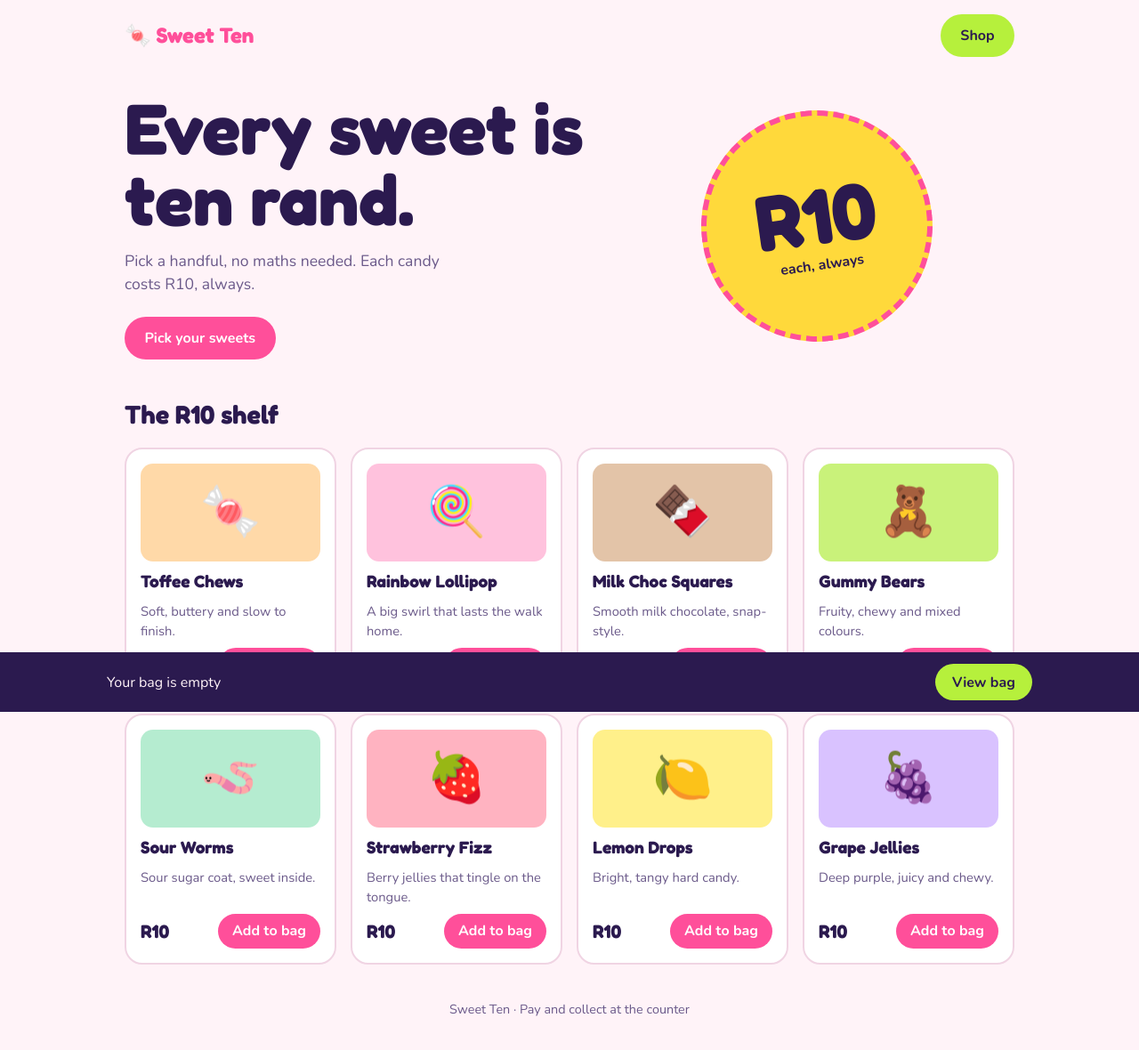
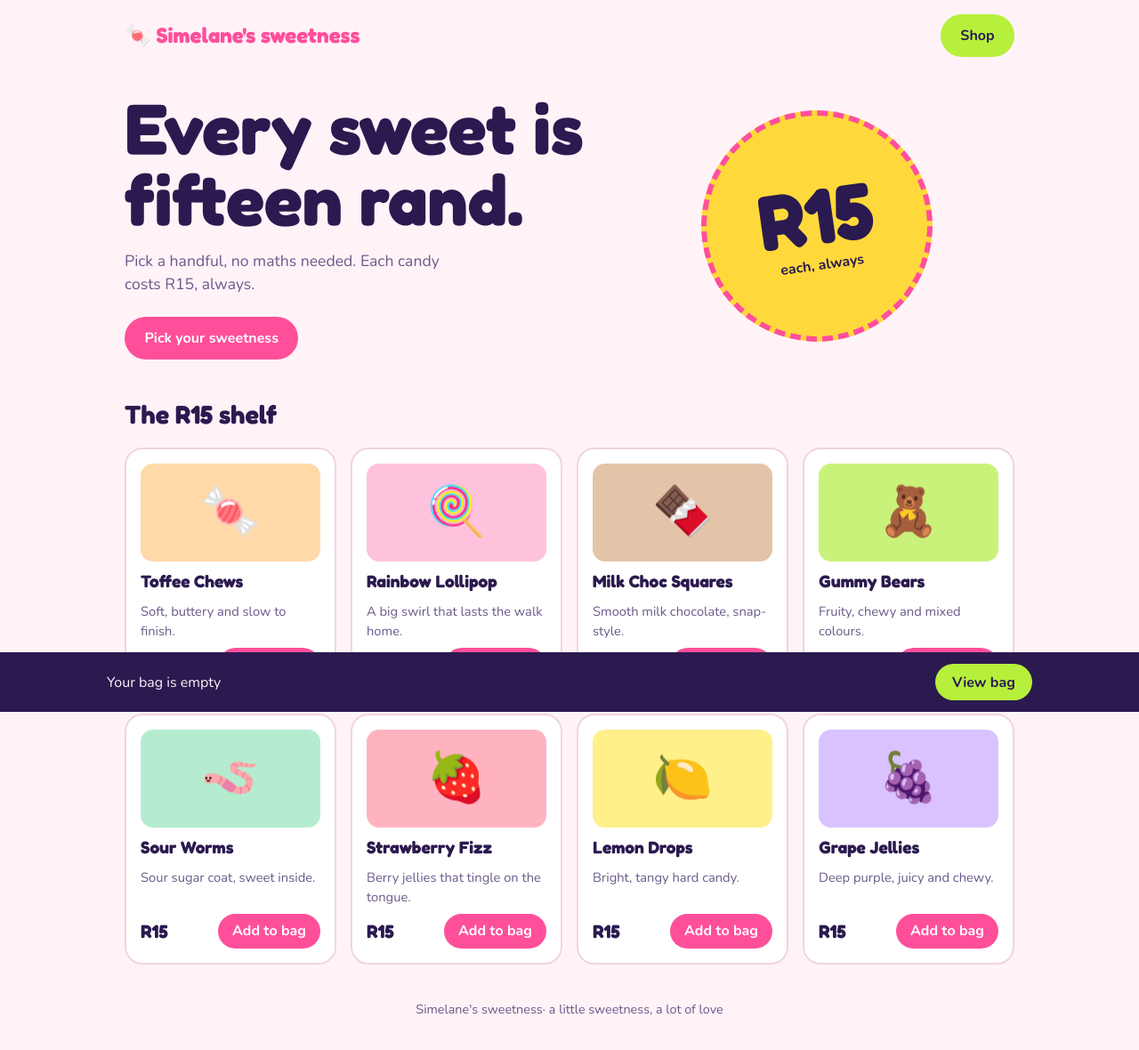
Before and after one commit to simelanenosisa91-arch/NosisaSimelane-website, a plain HTML site: page index.html in a window 1280 px wide. Shown: the whole page at 89% size. Drawn offline with nearby package versions, Linux system fonts and the light colour scheme.

Commit message:
Update index.html

```diff
--- a/index.html
+++ b/index.html
@@ -3,7 +3,7 @@
 <head>
 <meta charset="utf-8">
 <meta name="viewport" content="width=device-width, initial-scale=1, viewport-fit=cover">
-<title>Sweet Ten – every candy R10</title>
+<title>Simelane Candy Shop R10</title>
 <link rel="preconnect" href="https://fonts.googleapis.com">
 <link rel="preconnect" href="https://fonts.gstatic.com" crossorigin>
 <link href="https://fonts.googleapis.com/css2?family=Fredoka:wght@500;700&family=Nunito:wght@400;700&display=swap" rel="stylesheet">
@@ -89,20 +89,20 @@ footer{color:var(--muted);text-align:center;padding:2.5rem 0 1rem;font-size:.9re
   <small>Tap anywhere to skip</small>
 </div>
 <div class="wrap">
-  <header class="top"><div class="brand">🍬 Sweet Ten</div><a class="btn alt" href="#shop">Shop</a></header>
+  <header class="top"><div class="brand">🍬 Simelane's sweetness</div><a class="btn alt" href="#shop">Shop</a></header>
   <section class="hero">
     <div>
-      <h1>Every sweet is ten rand.</h1>
-      <p>Pick a handful, no maths needed. Each candy costs R10, always.</p>
-      <a class="btn" href="#shop">Pick your sweets</a>
+      <h1>Every sweet is fifteen rand.</h1>
+      <p>Pick a handful, no maths needed. Each candy costs R15, always.</p>
+      <a class="btn" href="#shop">Pick your sweetness</a>
     </div>
-    <div class="tag" aria-hidden="true"><b>R10</b><span>each, always</span></div>
+    <div class="tag" aria-hidden="true"><b>R15</b><span>each, always</span></div>
   </section>
   <section id="shop">
-    <h2>The R10 shelf</h2>
+    <h2>The R15 shelf</h2>
     <div class="grid" id="grid"></div>
   </section>
-  <footer>Sweet Ten · Pay and collect at the counter</footer>
+  <footer>Simelane's sweetness· a little sweetness, a lot of love</footer>
 </div>
 
 <div class="panel" id="panel" hidden>
@@ -128,7 +128,7 @@ footer{color:var(--muted);text-align:center;padding:2.5rem 0 1rem;font-size:.9re
   s.addEventListener("click", hide);
 })();
 
-var PRICE = 10;
+var PRICE = 15;
 var PRODUCTS = [
   {id:"toffee", name:"Toffee Chews", emoji:"🍬", desc:"Soft, buttery and slow to finish.", bg:"#ffd9a8"},
   {id:"lolly", name:"Rainbow Lollipop", emoji:"🍭", desc:"A big swirl that lasts the walk home.", bg:"#ffc2dd"},
```
